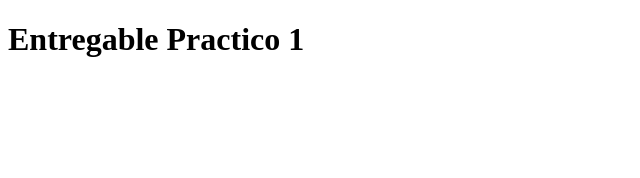
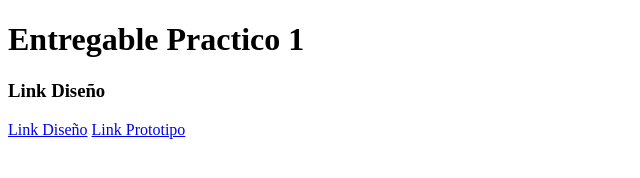
Before and after one commit to 14Leandro/EntregablePractico1, a plain HTML site: page index.html in a window 1280 px wide. Shown: the whole page, without its empty margins (0-640 px from the left). Drawn offline with Linux system fonts and the light colour scheme.

Commit message:
Update index.html

```diff
--- a/index.html
+++ b/index.html
@@ -9,6 +9,12 @@
 
 <body>
   <h1>Entregable Practico 1</h1>
+
+  <h3>Link Diseño</h3>
+
+  <a href="https://www.figma.com/file/HbQwRlcRGLdyIrtjSOTjN5/TPE---Juegos.com?type=design&node-id=0-1&mode=design&t=wOMnltADkimbwjJL-0">Link Diseño</a>
+
+  <a href="https://www.figma.com/proto/HbQwRlcRGLdyIrtjSOTjN5/TPE---Juegos.com?type=design&node-id=205-3837&t=r4HC55pxzTdCtdr9-0&scaling=min-zoom&page-id=27%3A11">Link Prototipo</a>
 </body>
 
 
```
